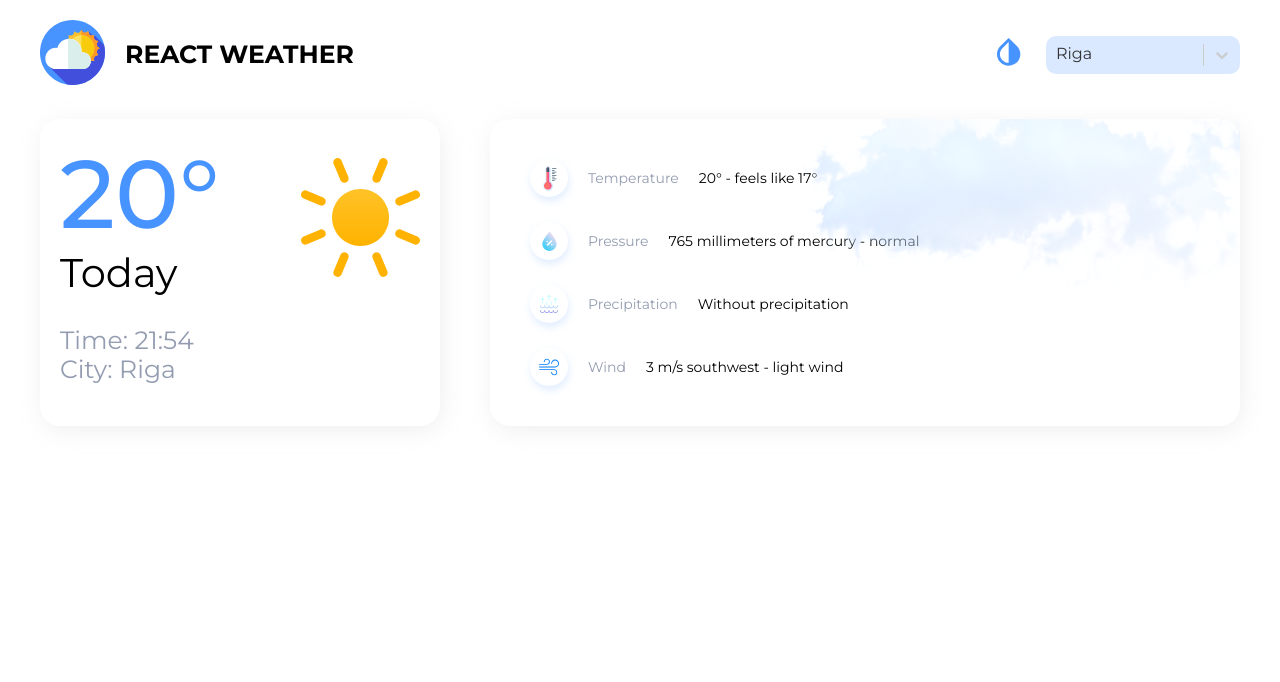
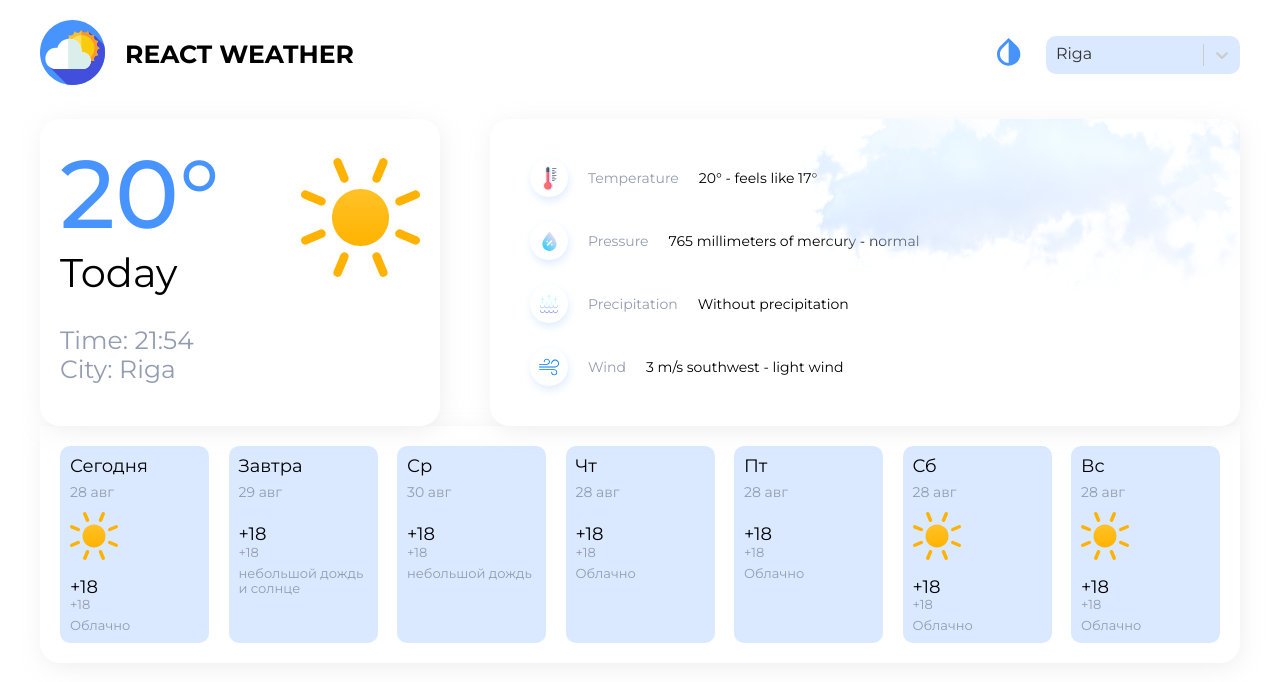
Before and after one commit to DmytroSvyrydenko-png/react-weather, a React (Create React App) app: page / in a window 1280 px wide. Shown: the top 682 px of the page. Built offline with nearby package versions, Linux system fonts and the light colour scheme.

Commit message:
card component adding

```diff
--- /dev/null
+++ b/src/pages/Home/components/Days/Card.tsx
@@ -0,0 +1,25 @@
+import * as React from 'react';
+import s from './Days.module.scss'
+import { Day } from './Days';
+import { GlobalSvgSelector } from '../../../../assets/icons/global/GlobalSvgSelector';
+
+
+interface Props {
+    day: Day;
+ }
+
+
+export const Card = ({day}: Props) => {
+  return (
+    <div className={s.card}>
+        <div className={s.day}>{day.day}</div>
+        <div className={s.day__info}>{day.day_info}</div>
+        <div className={s.img}>
+            <GlobalSvgSelector id={day.icon_id}/>
+        </div>
+        <div className={s.temp__day}>{day.temp_day}</div>
+        <div className={s.temp__night}>{day.temp_day}</div>
+        <div className={s.info}>{day.info}</div>
+    </div>
+  );
+};
--- /dev/null
+++ b/src/pages/Home/components/Days/Days.module.scss
@@ -0,0 +1,57 @@
+@import '../../../../styles/variables.scss';
+
+.days {
+    display: flex;
+    justify-content: space-between;
+    flex-wrap: wrap;
+    padding: 20px;
+    width: 100%;
+    background: $lite-background;
+    box-shadow: $box-shadow;
+    border-radius: 0 0 $border-radius $border-radius;
+}
+
+.card {
+    display: flex;
+    flex-direction: column;
+    background: rgba(71, 147, 255, 0.2);
+    border-radius: 10px;
+    padding: 10px;
+    width: 149px;
+    transition: .3s;
+    cursor: pointer;
+
+    .day {
+        margin-bottom: 7px;
+        font-size: 18px;
+    }
+
+    .day__info {
+        font-size: 14px;
+        margin-bottom: 12px;
+        color: $base-color;
+    }
+
+    .img {
+        margin-bottom: 12px;
+    }
+
+    .temp__day {
+        font-size: 18px;
+    }
+
+    .temp__night {
+        font-size: 13px;
+        color: $base-color;
+        margin-bottom: 6px;
+    }
+
+    .info {
+        font-size: 13px;
+        color: $base-color;
+    }
+
+    &:hover {
+        box-shadow: 0px 3px 20px rgba(147, 144, 144, 0.28);
+    }
+}
--- /dev/null
+++ b/src/pages/Home/components/Days/Days.tsx
@@ -0,0 +1,82 @@
+import * as React from 'react';
+import s from './Days.module.scss'
+import { Card } from './Card';
+
+
+interface Props { }
+
+export interface Day {
+    day: string;
+    day_info: string;
+    icon_id: string;
+    temp_day: string;
+    temp_night: string;
+    info: string;
+}
+
+export const Days = (props: Props) => {
+    const days: Day[]= [
+        {
+            day: 'Сегодня',
+            day_info: '28 авг',
+            icon_id: 'sun',
+            temp_day: '+18',
+            temp_night: '+15',
+            info: 'Облачно',
+        },
+        {
+            day: 'Завтра',
+            day_info: '29 авг',
+            icon_id: 'small_rain_sun',
+            temp_day: '+18',
+            temp_night: '+15',
+            info: 'небольшой дождь и солнце',
+        },
+        {
+            day: 'Ср',
+            day_info: '30 авг',
+            icon_id: 'small_rain',
+            temp_day: '+18',
+            temp_night: '+15',
+            info: 'небольшой дождь',
+        },
+        {
+            day: 'Чт',
+            day_info: '28 авг',
+            icon_id: 'mainly_cloudy',
+            temp_day: '+18',
+            temp_night: '+15',
+            info: 'Облачно',
+        },
+        {
+            day: 'Пт',
+            day_info: '28 авг',
+            icon_id: 'rain',
+            temp_day: '+18',
+            temp_night: '+15',
+            info: 'Облачно',
+        },
+        {
+            day: 'Сб',
+            day_info: '28 авг',
+            icon_id: 'sun',
+            temp_day: '+18',
+            temp_night: '+15',
+            info: 'Облачно',
+        },
+        {
+            day: 'Вс',
+            day_info: '28 авг',
+            icon_id: 'sun',
+            temp_day: '+18',
+            temp_night: '+15',
+            info: 'Облачно',
+        },
+    ];
+    return (
+        <div className={s.days}>{
+            days.map((day: Day) => <Card day={day}/>)
+        }
+        </div>
+    );
+};
--- a/src/pages/Home/components/Home.module.scss
+++ b/src/pages/Home/components/Home.module.scss
@@ -1,6 +1,6 @@
-.home {
+// .home {
 
-}
+// }
 
 .wrapper {
     display: flex;
--- a/src/pages/Home/components/Home.tsx
+++ b/src/pages/Home/components/Home.tsx
@@ -2,6 +2,7 @@
 import s from './Home.module.scss' // s object import
 import { ThisDay } from './ThisDay/ThisDay';
 import { ThisDayInfo } from './ThisDayInfo/ThisDayInfo';
+import { Days } from './Days/Days';
 
 interface Props { } // 'Props' properties definition
 
@@ -14,6 +15,8 @@
       <ThisDay />
       <ThisDayInfo />
      </div>
+
+     <Days />
     </div>
   );
 }
```
Also changed, not shown: src/pages/Home/components/Days/Tabs.tsx (added, +12 -0 lines), 1 other file (tests, documents, lock files or other folders).
